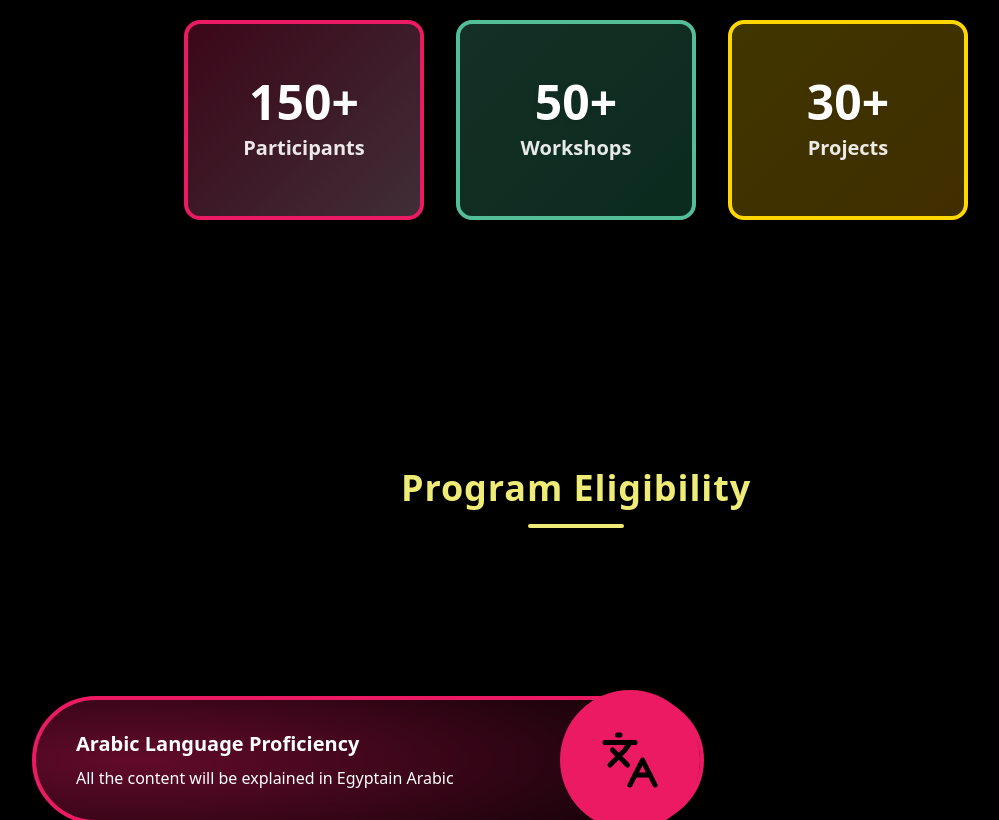
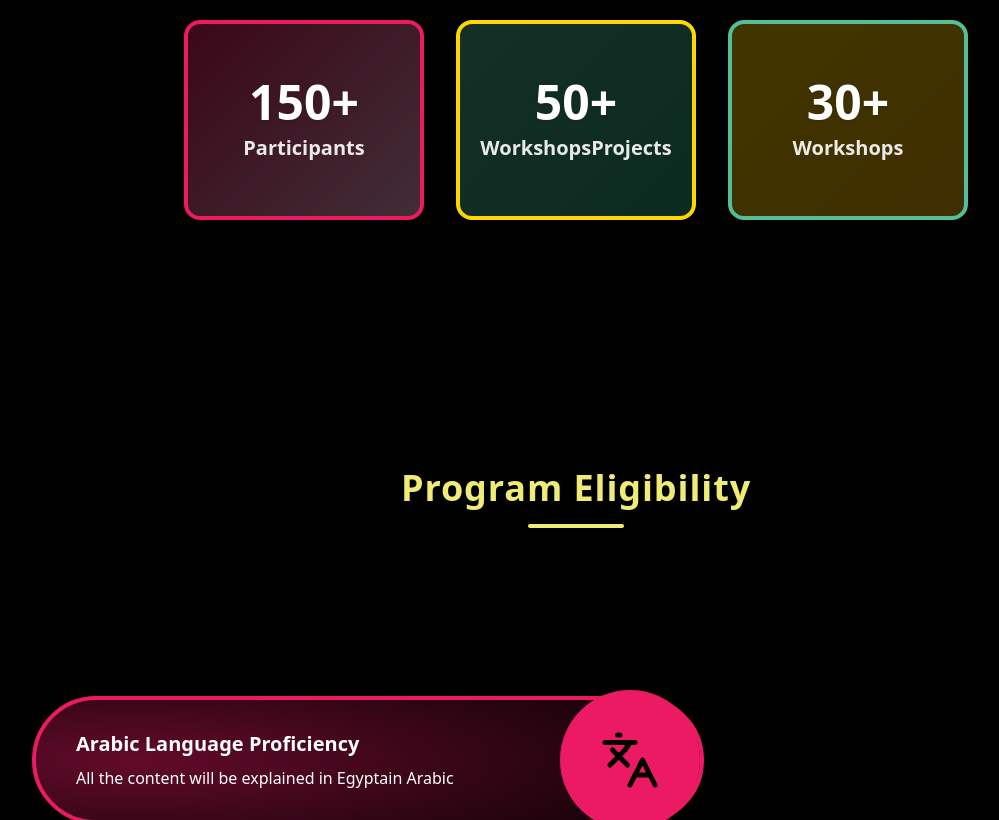
Before and after one commit to YAFFMN/OVAC, a React (Vite) app: page /bootcamp in a window 1280 px wide. Shown: the part 1080-1900 px from the top of the page, without its empty margins (64-1063 px from the left). Built offline with nearby package versions, Linux system fonts and the light colour scheme.

Commit message:
Update BootcampStats.jsx

```diff
--- a/src/Components/BootcampStats.jsx
+++ b/src/Components/BootcampStats.jsx
@@ -13,18 +13,18 @@ const stats = [
       "linear-gradient(135deg, rgba(236,26,99,0.25) 0%, rgba(255,182,213,0.25) 100%)",
   },
   {
-    label: "Workshops",
+    label: "WorkshopsProjects",
     value: 50,
-    colors: "from-[#53be97] to-[#2caa7c]",
-    border: "border-[#53be97]",
+    colors: "from-[#ffd600] to-[#ffb700]",
+    border: "border-[#ffd600]",
     gradient:
       "linear-gradient(135deg, rgba(83,190,151,0.25) 0%, rgba(44,170,124,0.25) 100%)",
   },
   {
-    label: "Projects",
+    label: "Workshops",
     value: 30,
-    colors: "from-[#ffd600] to-[#ffb700]",
-    border: "border-[#ffd600]",
+    colors: "from-[#53be97] to-[#2caa7c]",
+    border: "border-[#53be97]",
     gradient:
       "linear-gradient(135deg, rgba(255,214,0,0.25) 0%, rgba(255,183,0,0.25) 100%)",
   },
```
